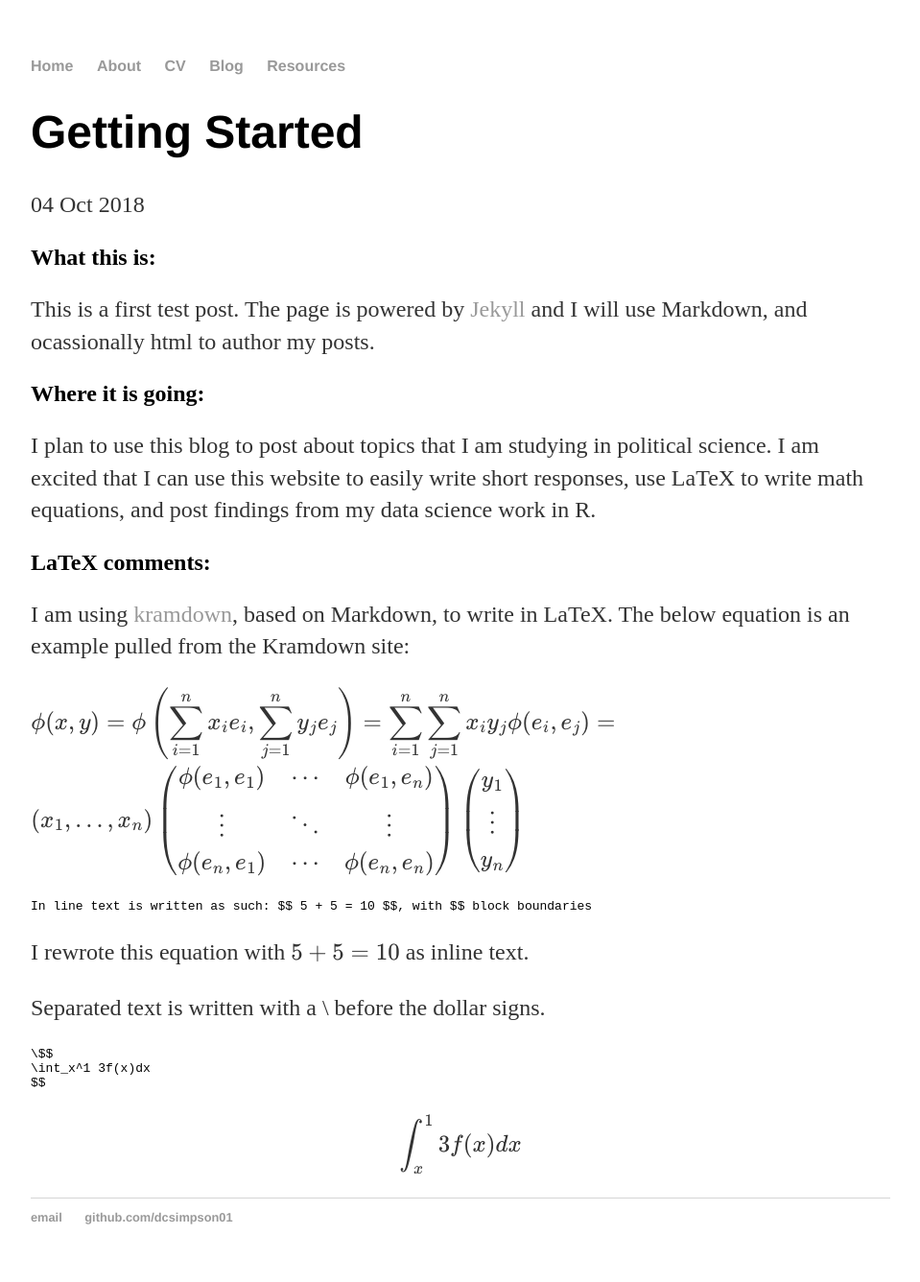
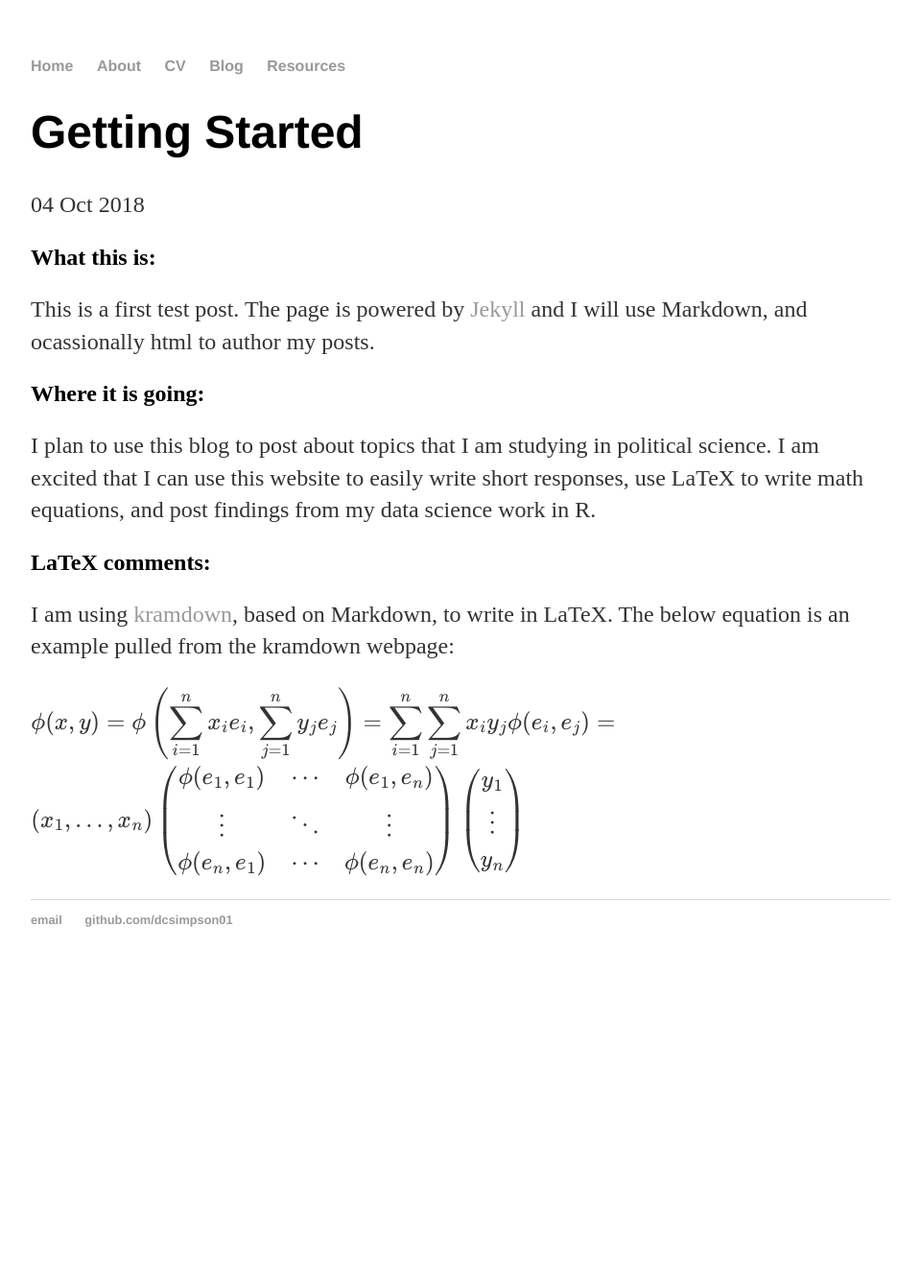
Before and after one commit to dcsimpson01/dcsimpson01.github.io, a Jekyll site: the page built from _posts/2018-10-04-david-simpson-first-post.md, in a window 1280 px wide. Shown: the whole page at 96% size, without its empty margins (160-1119 px from the left). Built offline with Jekyll 4.4.1, drawn with Linux system fonts in a browser that asks for light colours; formulas are drawn with MathJax 3; after the commit the page ends 1026 px from its top, so only the background shows below that.

Commit message:
Update 2018-10-04-david-simpson-first-post.md

````diff
--- a/_posts/2018-10-04-david-simpson-first-post.md
+++ b/_posts/2018-10-04-david-simpson-first-post.md
@@ -10,7 +10,7 @@ This is a first test post. The page is powered by [Jekyll](http://jekyllrb.com)
 I plan to use this blog to post about topics that I am studying in political science. I am excited that I can use this website to easily write short responses, use LaTeX to write math equations, and post findings from my data science work in R.
 
 ## LaTeX comments:
-I am using [kramdown](https://kramdown.gettalong.org/syntax.html#math-blocks), based on Markdown, to write in LaTeX. The below equation is an example pulled from the Kramdown site:
+I am using [kramdown](https://kramdown.gettalong.org/syntax.html#math-blocks), based on Markdown, to write in LaTeX. The below equation is an example pulled from the kramdown webpage:
 
 \$$
 \begin{align*}
@@ -28,25 +28,3 @@ I am using [kramdown](https://kramdown.gettalong.org/syntax.html#math-blocks), b
     \end{array} \right)
 \end{align*}
 $$
-
-
-```
-In line text is written as such: $$ 5 + 5 = 10 $$, with $$ block boundaries
-```
-I rewrote this equation with $$ 5 + 5 = 10 $$ as inline text.
-
-<!--
- {% raw %}
-  $$a^2 + b^2 = c^2$$ - note that all equations between these tags will not need escaping!
- {% endraw %}
- -->
-
-Separated text is written with a \ before the dollar signs.
-```
-\$$
-\int_x^1 3f(x)dx
-$$
-```
-\$$
-\int_x^1 3f(x)dx
-$$
````
